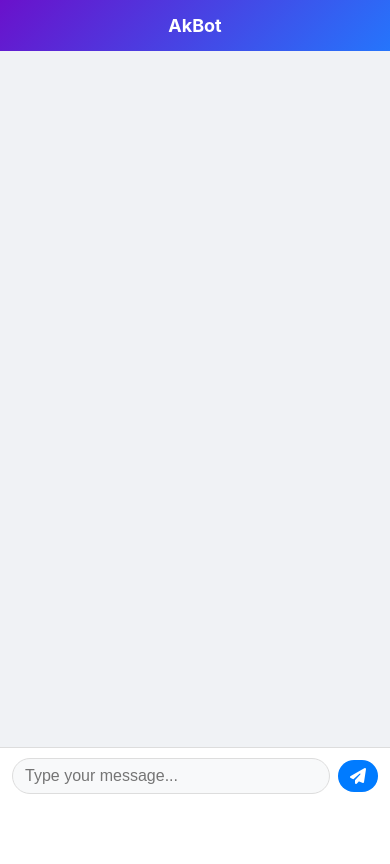
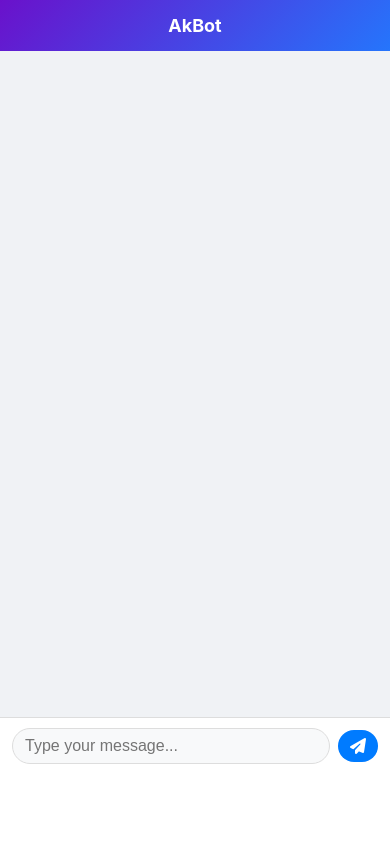
Before and after one commit to anikchand461/AkBot, a FastAPI app: page / in a window 390 px wide. Run offline with FastAPI, Linux system fonts and the light colour scheme.

Commit message:
some changes done incolors

```diff
--- a/templates/index.html
+++ b/templates/index.html
@@ -378,7 +378,7 @@
       }
   #input-box {
     padding: 10px 12px;
-    padding-bottom: max(50px, env(safe-area-inset-bottom)); /* increased gap */
+    padding-bottom: max(80px, env(safe-area-inset-bottom)); /* increased gap */
     gap: 8px;
   }
 
```
